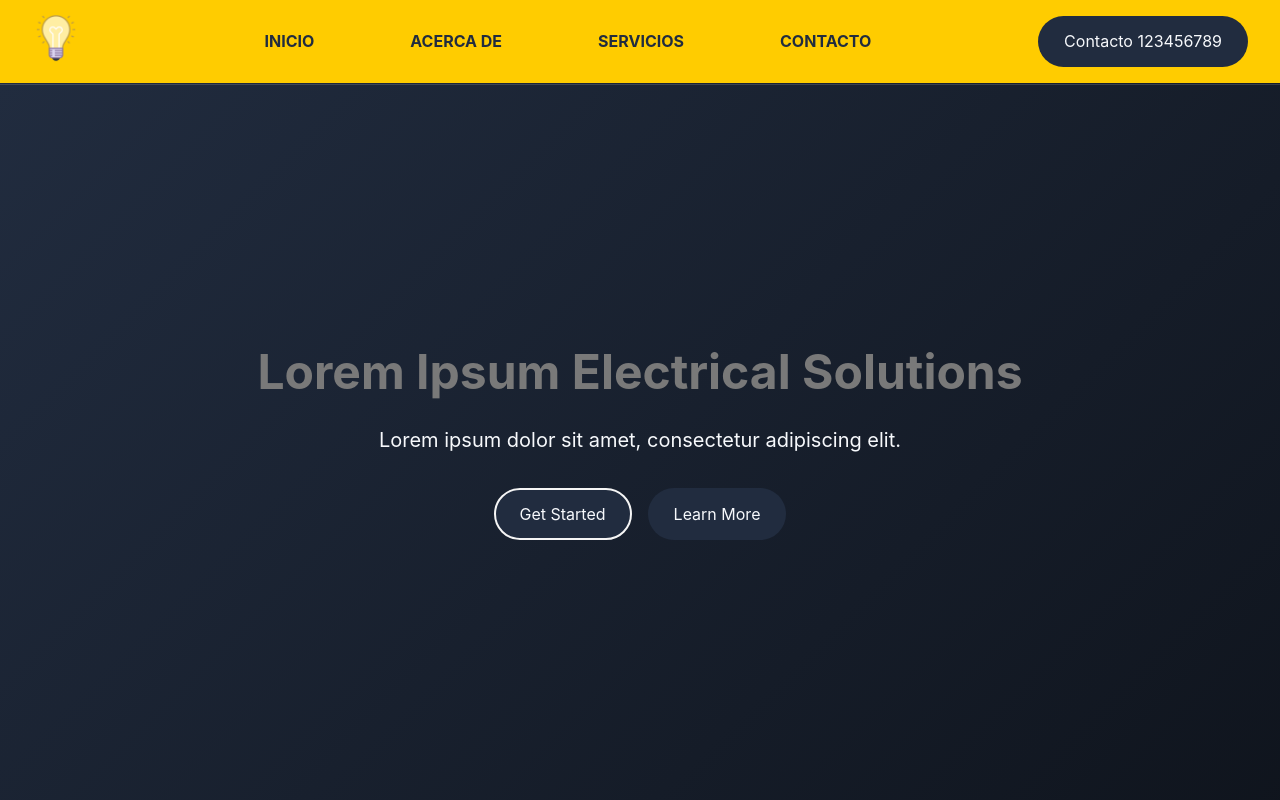
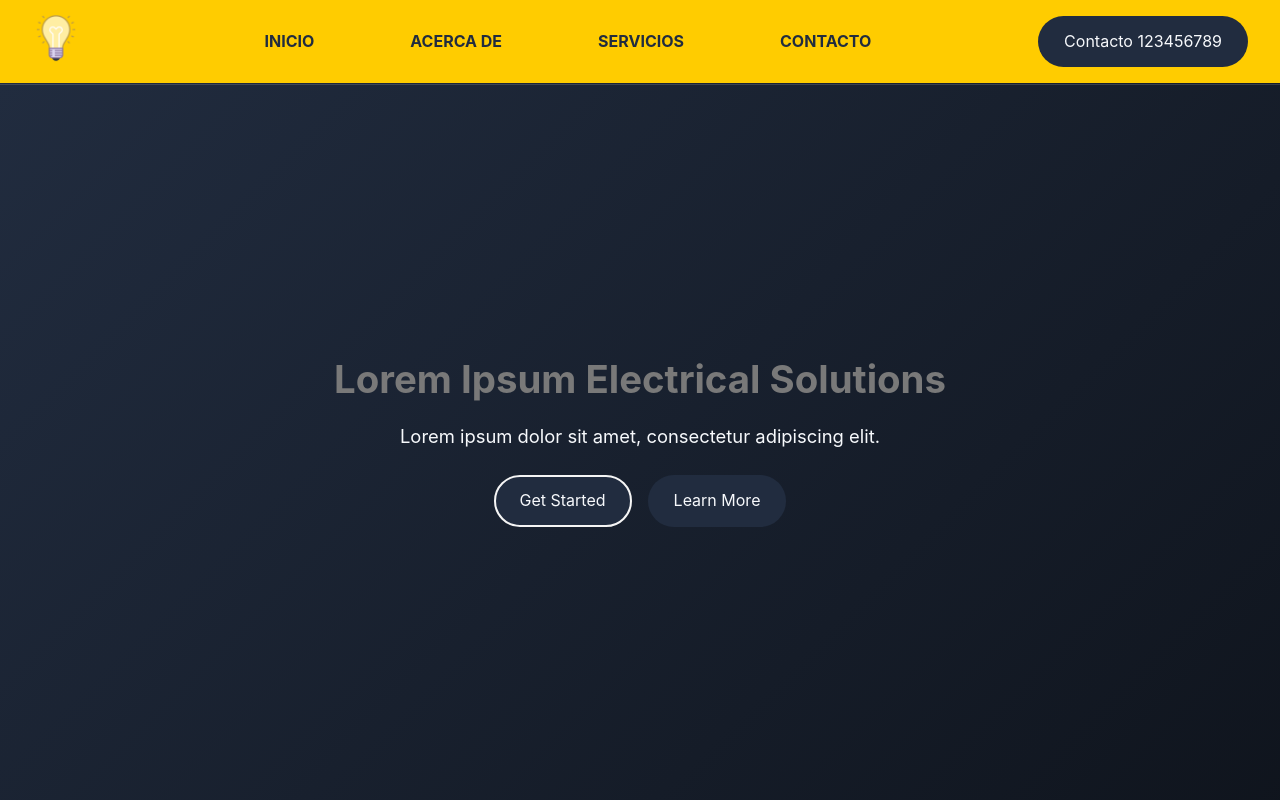
Before and after one commit to ThebellepoquE/electrician_capstone, a React (Vite) app: page / in a window 1280 px wide. Built offline with nearby package versions, Linux system fonts and the light colour scheme; no server answers.

Commit message:
style(home): reduce hero & services padding, adjust typography; style(index): add scroll-padding-top

```diff
--- a/src/styles/home.scss
+++ b/src/styles/home.scss
@@ -12,7 +12,8 @@
   align-items: center;
   justify-content: center;
   text-align: center;
-    padding: 6rem 2rem;
+  /* Reduced padding to decrease overall page height and avoid unnecessary scrollbar */
+  padding: 3rem 2rem;
   margin: 0;
   background: linear-gradient(135deg, v.$color-primary 0%, color.adjust(v.$color-primary, $lightness: -10%) 100%);
   color: v.$color-offwhite;
@@ -23,16 +24,16 @@
         margin: 0 auto;
 
       h1 {
-        font-size: 3rem;
-        margin-bottom: 1.5rem;
+        font-size: 2.4rem;
+        margin-bottom: 1.25rem;
         font-weight: v.$font-weight-bold;
         line-height: 1.2;
       }
 
       p {
-        font-size: 1.25rem;
+        font-size: 1.15rem;
         max-width: 600px;
-        margin: 0 auto 2rem;
+        margin: 0 auto 1.5rem;
         line-height: 1.6;
       }
 
@@ -128,7 +129,8 @@
   }
 
   .services-preview {
-    padding: 4.5rem 2rem 4.5rem;
+  /* Slightly reduced padding to keep services visible without forcing vertical scroll */
+  padding: 2.5rem 2rem;
     background: v.$color-offwhite;
 
     .container {
@@ -158,8 +160,8 @@
 
     .services-grid {
       display: grid;
-      grid-template-columns: repeat(auto-fit, minmax(350px, 1fr));
-      gap: 2rem;
+      grid-template-columns: repeat(auto-fit, minmax(300px, 1fr));
+      gap: 1.5rem;
       margin-top: 0;
       margin-bottom: 0;
     }
```
Lines whose indentation alone changed are shown as unchanged.
